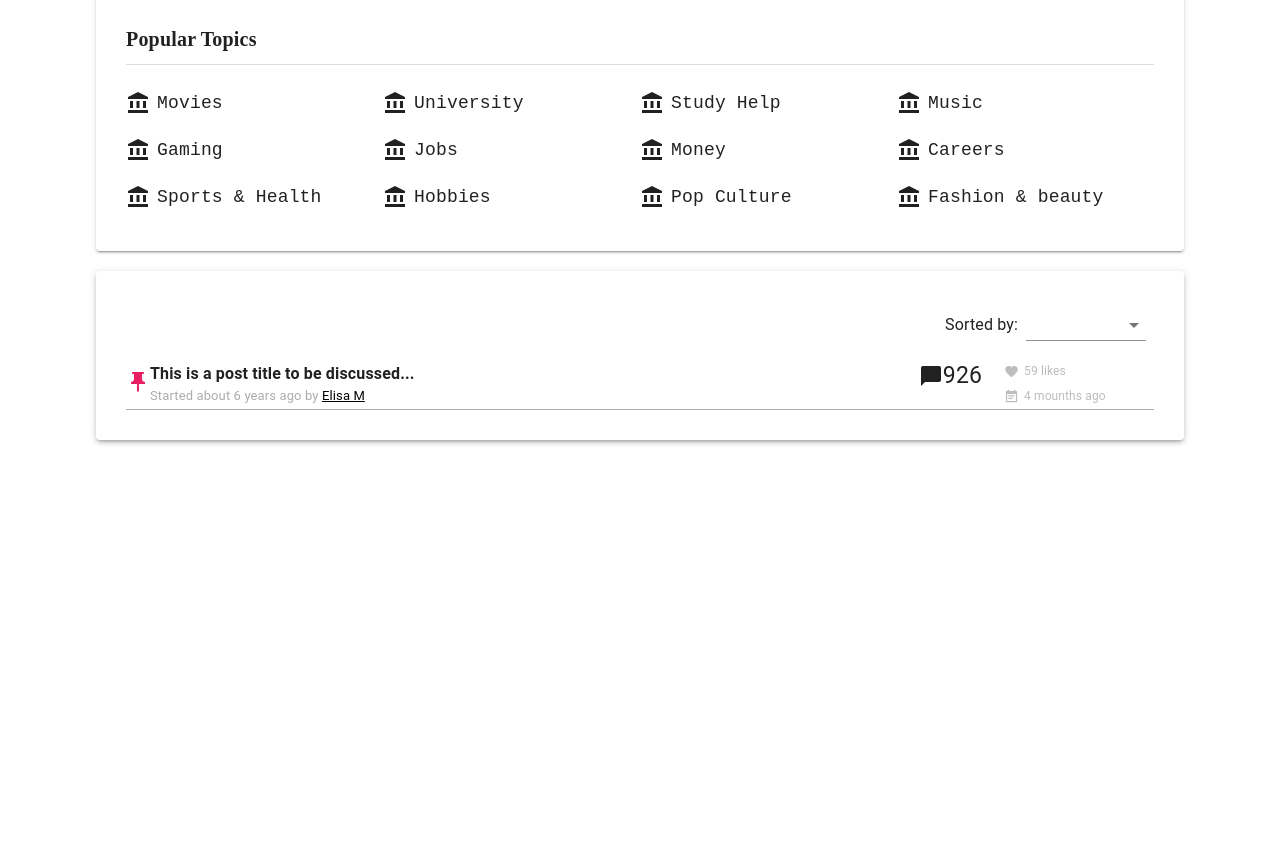
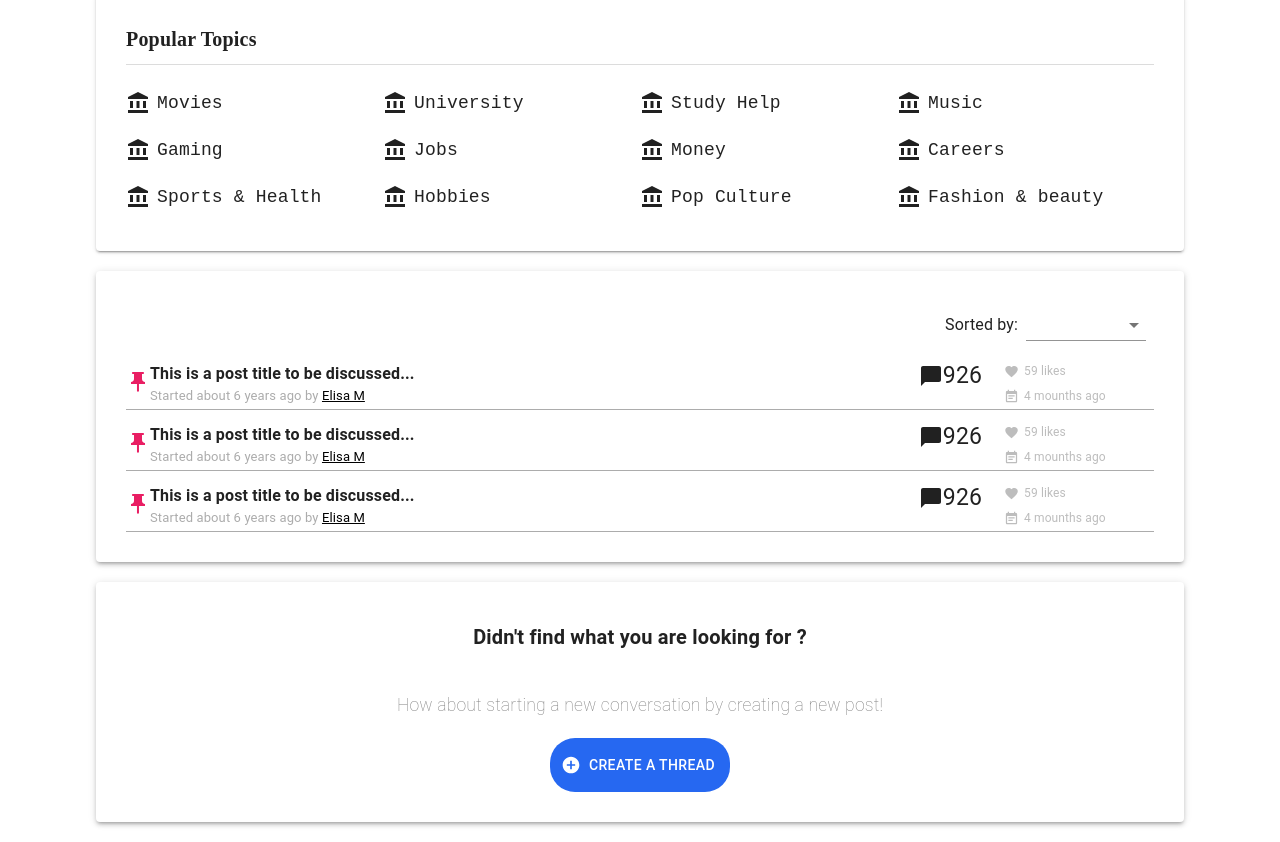
Before and after one commit to Chima20-art/student-forum, a Next.js app: page /forums in a window 1280 px wide. Shown: the part 185-1027 px from the top of the page. Before the commit the page ends 800 px from the top, so only its background shows below. Built offline with nearby package versions, Linux system fonts and the light colour scheme; no server answers; a web font is replaced by a local one.

Commit message:
added addDiscussion.js .

```diff
--- /dev/null
+++ b/components/addDiscussion.js
@@ -0,0 +1,56 @@
+import { Paper, Typography, Button } from '@mui/material';
+import AddCircleIcon from '@mui/icons-material/AddCircle';
+
+export default function AddDiscussion() {
+  return (
+    <Paper
+      container
+      elevation={3}
+      sx={{
+        width: { xs: '95%', md: '85%' },
+        margin: '20px auto',
+        padding: '30px',
+        justifyContent: 'center',
+        alignItems: 'center',
+      }}
+    >
+      <Typography
+        item
+        sx={{
+          fontSize: '1.25em',
+          fontWeight: '600',
+          textAlign: 'center',
+          margin: '10px 0px',
+        }}
+      >
+        Didn't find what you are looking for ?
+      </Typography>
+      <Typography
+        item
+        sx={{
+          fontSize: '1.1em',
+          fontWeight: '100',
+          color: 'gray',
+          textAlign: 'center',
+          margin: '40px 0px 20px 0px',
+        }}
+      >
+        How about starting a new conversation by creating a new post!
+      </Typography>
+      <Typography align="center">
+        <Button
+          item
+          sx={{
+            color: 'white',
+            backgroundColor: '#2668F1',
+            padding: '15px',
+            borderRadius: '25px',
+          }}
+          startIcon={<AddCircleIcon />}
+        >
+          create a thread{' '}
+        </Button>
+      </Typography>
+    </Paper>
+  );
+}
--- /dev/null
+++ b/components/discussion.js
@@ -0,0 +1,102 @@
+import { Grid } from '@mui/material';
+import { Typography } from '@mui/material';
+import PushPinIcon from '@mui/icons-material/PushPin';
+import { blue } from '@mui/material/colors';
+import { pink } from '@mui/material/colors';
+import { grey } from '@mui/material/colors';
+import ModeCommentIcon from '@mui/icons-material/ModeComment';
+import { makeStyles } from '@mui/styles';
+import ChatBubbleIcon from '@mui/icons-material/ChatBubble';
+import RemoveRedEyeIcon from '@mui/icons-material/RemoveRedEye';
+import FavoriteIcon from '@mui/icons-material/Favorite';
+import ShortcutIcon from '@mui/icons-material/Shortcut';
+import { Shortcut } from '@mui/icons-material';
+import EventNoteIcon from '@mui/icons-material/EventNote';
+
+const Discussion = (props) => {
+  const classes = useStyles();
+
+  return (
+    <Grid
+      item
+      container
+      key="discussion"
+      sx={{
+        justifyContent: 'space-between',
+        padding: '10px 0px 0px 0px',
+        borderBottom: '1px solid #acacac',
+      }}
+    >
+      <Grid container direction="row" item xs={5} sx={{ alignItems: 'center' }}>
+        <Grid item>
+          <PushPinIcon sx={{ color: pink[500] }} />
+        </Grid>
+        <Grid>
+          <Typography sx={{ fontWeight: 'bold' }}>
+            This is a post title to be discussed...
+          </Typography>
+          <Typography sx={{ color: '#acacac', fontSize: '13px' }}>
+            Started about 6 years ago by{' '}
+            <span className={classes.userName}>Elisa M</span>
+          </Typography>
+        </Grid>
+      </Grid>
+      <Grid container item xs={3}>
+        <Grid
+          container
+          direction="column"
+          item
+          xs={5}
+          sx={{
+            justifyContent: 'flex-start',
+          }}
+        >
+          {' '}
+          <Grid
+            container
+            item
+            sx={{
+              justifyContent: 'center',
+              alignItems: 'center',
+            }}
+          >
+            {' '}
+            <ChatBubbleIcon />
+            <Typography sx={{ fontSize: '23px' }}>926</Typography>
+          </Grid>
+        </Grid>
+        <Grid item xs={7} container direction="column" sx={{}}>
+          <Grid container item sx={{ alignItems: 'center' }}>
+            <FavoriteIcon
+              sx={{
+                height: '25px',
+                width: '15px',
+                marginRight: '5px',
+                color: grey[400],
+              }}
+            />
+            <Typography sx={{ fontSize: '12px', color: grey[400] }}>
+              59 likes
+            </Typography>
+          </Grid>
+          <Grid container item sx={{ alignItems: 'center', color: grey[400] }}>
+            <EventNoteIcon
+              sx={{ height: '25px', width: '15px', marginRight: '5px' }}
+            />
+            <Typography sx={{ fontSize: '12px' }}>4 mounths ago</Typography>
+          </Grid>
+        </Grid>
+      </Grid>
+    </Grid>
+  );
+};
+
+export default Discussion;
+
+const useStyles = makeStyles((theme) => ({
+  userName: {
+    color: 'black',
+    textDecoration: 'underline',
+    cursor: 'pointer',
+  },
+}));
--- a/components/discussions.js
+++ b/components/discussions.js
@@ -7,25 +7,13 @@ import MenuItem from '@mui/material/MenuItem';
 import FormControl from '@mui/material/FormControl';
 import Select from '@mui/material/Select';
 import React, { useState } from 'react';
-import PushPinIcon from '@mui/icons-material/PushPin';
-import { blue } from '@mui/material/colors';
-import { pink } from '@mui/material/colors';
-import { grey } from '@mui/material/colors';
-import ModeCommentIcon from '@mui/icons-material/ModeComment';
-import { makeStyles } from '@mui/styles';
-import ChatBubbleIcon from '@mui/icons-material/ChatBubble';
-import RemoveRedEyeIcon from '@mui/icons-material/RemoveRedEye';
-import FavoriteIcon from '@mui/icons-material/Favorite';
-import ShortcutIcon from '@mui/icons-material/Shortcut';
-import { Shortcut } from '@mui/icons-material';
-import EventNoteIcon from '@mui/icons-material/EventNote';
+import Discussion from './discussion';
 export default function Discussions() {
   const [menuItem, setMenuItem] = useState('');
 
   const handleChange = (event) => {
     setMenuItem(event.target.value);
   };
-  const classes = useStyles();
   return (
     <Paper
       elevation={3}
@@ -37,7 +25,7 @@ export default function Discussions() {
         justifyContent: 'center',
       }}
     >
-      <Grid container>
+      <container container>
         <Grid
           item
           key="category button"
@@ -63,97 +51,10 @@ export default function Discussions() {
             </Select>
           </FormControl>
         </Grid>
-      </Grid>
-      <Grid
-        item
-        container
-        key="discussion"
-        sx={{
-          justifyContent: 'space-between',
-          padding: '10px 0px 0px 0px',
-
-          borderBottom: '1px solid #acacac',
-        }}
-      >
-        <Grid
-          container
-          direction="row"
-          item
-          xs={5}
-          sx={{ alignItems: 'center' }}
-        >
-          <Grid item>
-            <PushPinIcon sx={{ color: pink[500] }} />
-          </Grid>
-          <Grid>
-            <Typography sx={{ fontWeight: 'bold' }}>
-              This is a post title to be discussed...
-            </Typography>
-            <Typography sx={{ color: '#acacac', fontSize: '13px' }}>
-              Started about 6 years ago by{' '}
-              <span className={classes.userName}>Elisa M</span>
-            </Typography>
-          </Grid>
-        </Grid>
-        <Grid container item xs={3}>
-          <Grid
-            container
-            direction="column"
-            item
-            xs={5}
-            sx={{
-              justifyContent: 'flex-start',
-            }}
-          >
-            {' '}
-            <Grid
-              container
-              item
-              sx={{
-                justifyContent: 'center',
-                alignItems: 'center',
-              }}
-            >
-              {' '}
-              <ChatBubbleIcon />
-              <Typography sx={{ fontSize: '23px' }}>926</Typography>
-            </Grid>
-          </Grid>
-          <Grid item xs={7} container direction="column" sx={{}}>
-            <Grid container item sx={{ alignItems: 'center' }}>
-              <FavoriteIcon
-                sx={{
-                  height: '25px',
-                  width: '15px',
-                  marginRight: '5px',
-                  color: grey[400],
-                }}
-              />
-              <Typography sx={{ fontSize: '12px', color: grey[400] }}>
-                59 likes
-              </Typography>
-            </Grid>
-            <Grid
-              container
-              item
-              sx={{ alignItems: 'center', color: grey[400] }}
-            >
-              <EventNoteIcon
-                sx={{ height: '25px', width: '15px', marginRight: '5px' }}
-              />
-              <Typography sx={{ fontSize: '12px' }}>4 mounths ago</Typography>
-            </Grid>
-          </Grid>
-        </Grid>
-      </Grid>
+        <Discussion />
+        <Discussion />
+        <Discussion />
+      </container>
     </Paper>
   );
 }
-
-const useStyles = makeStyles((theme) => ({
-  userName: {
-    color: 'black',
-    textDecoration: 'underline',
-    cursor: 'pointer',
-  },
-}));
--- a/pages/forums.js
+++ b/pages/forums.js
@@ -5,6 +5,7 @@ import { Grid, Typography } from '@mui/material';
 import AccountBalanceIcon from '@mui/icons-material/AccountBalance';
 import Paper from '@mui/material/Paper';
 import Discussions from '../components/discussions';
+import AddDiscussion from '../components/addDiscussion';
 
 export default function Forums() {
   const { data: session, status } = useSession();
@@ -100,6 +101,7 @@ export default function Forums() {
         </Paper>
       </Grid>
       <Discussions />
+      <AddDiscussion />
     </Box>
   );
 }
```
